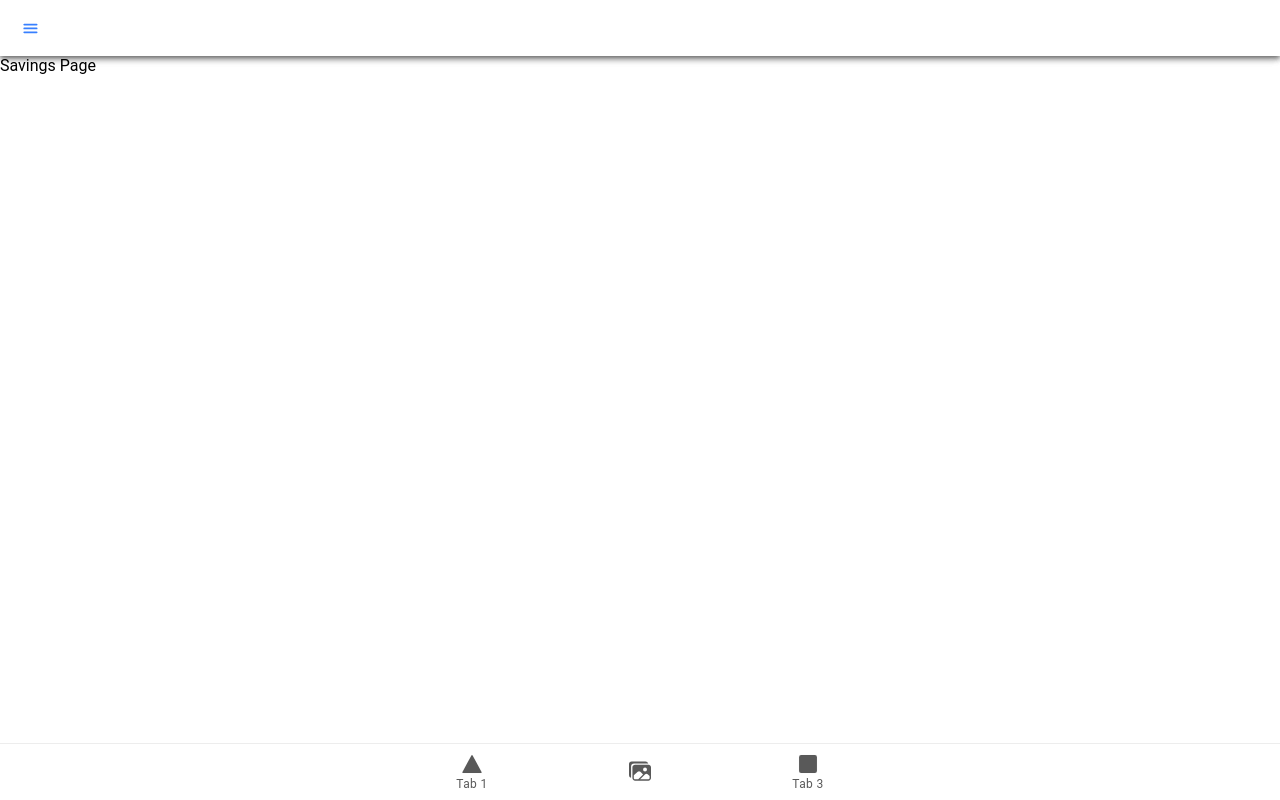
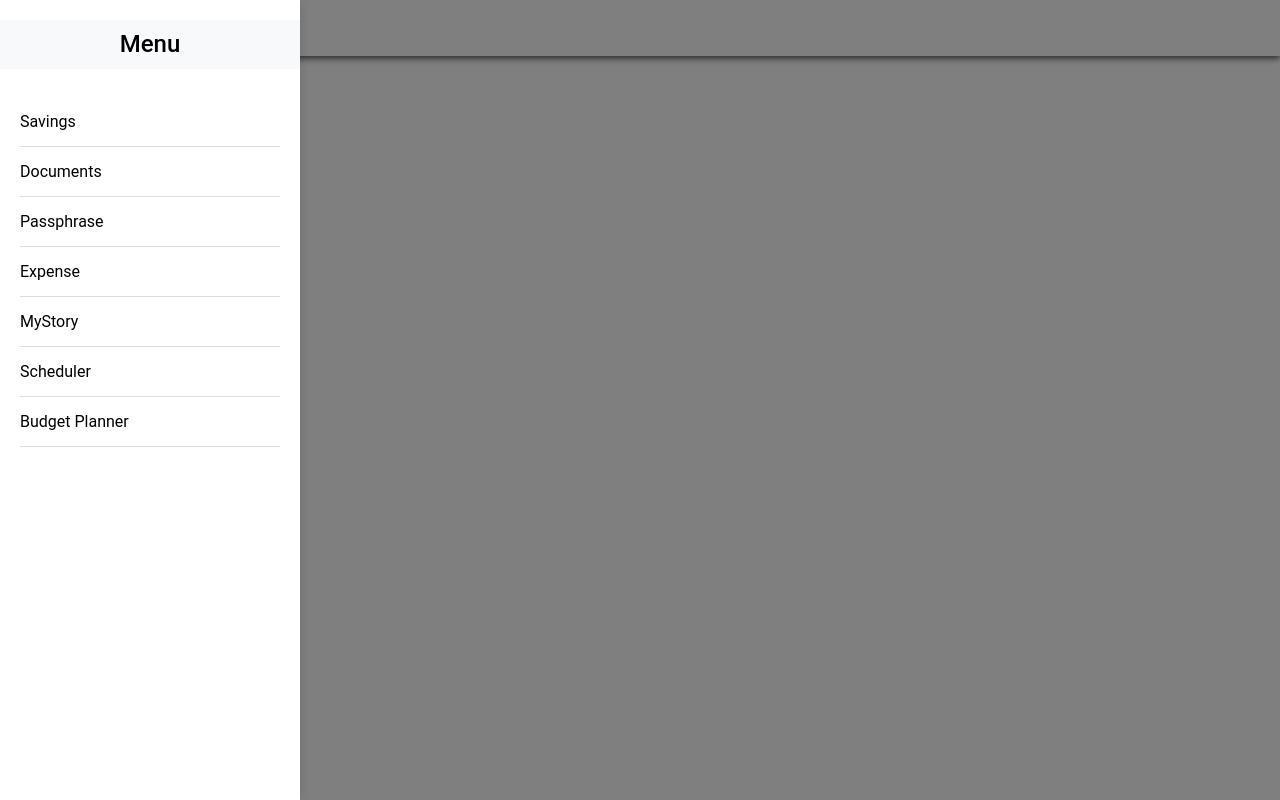
Before and after one commit to schaithanya/TrackerApp2025, a React (Vite) app: page /savings in a window 1280 px wide. Both pictures are taken after a click on the element 30 px from the left and 28 px from the top of the page. Built offline with nearby package versions, Linux system fonts and the light colour scheme.

Commit message:
code changes to fix left navigation

```diff
--- a/src/App.tsx
+++ b/src/App.tsx
@@ -3,16 +3,10 @@ import { Redirect, Route } from 'react-router-dom';
 import LeftNavigation from './components/LeftNavigation'; // Import the LeftNavigation component
 import {
   IonApp,
-  IonIcon,
-  IonLabel,
   IonRouterOutlet,
-  IonTabBar,
-  IonTabButton,
-  IonTabs,
   setupIonicReact
 } from '@ionic/react';
 import { IonReactRouter } from '@ionic/react-router';
-import { images, square, triangle } from 'ionicons/icons';
 import Savings from './pages/Savings';
 import Documents from './pages/Documents';
 import Passphrase from './pages/Passphrase';
@@ -55,9 +49,8 @@ const App: React.FC = () => {
     return (
         <IonApp>
             <IonReactRouter>
-                <LeftNavigation isOpen={isNavOpen} />
+                <LeftNavigation isOpen={isNavOpen} toggleNav={toggleNav} />
                 <Header toggleNav={toggleNav} /> {/* Pass the toggle function to the Header */}
-                <IonTabs>
                 <IonRouterOutlet>
                     <Route exact path="/savings" component={Savings} />
                     <Route exact path="/documents" component={Documents} />
@@ -70,21 +63,6 @@ const App: React.FC = () => {
                         <Redirect to="/savings" />
                     </Route>
                 </IonRouterOutlet>
-                    <IonTabBar slot="bottom">
-                        <IonTabButton tab="tab1" href="/tab1">
-                            <IonIcon aria-hidden="true" icon={triangle} />
-                            <IonLabel>Tab 1</IonLabel>
-                        </IonTabButton>
-                        <IonTabButton tab="tab2" href="/tab2">
-                            <IonIcon icon={images} />
-                            <IonLabel></IonLabel>
-                        </IonTabButton>
-                        <IonTabButton tab="tab3" href="/tab3">
-                            <IonIcon aria-hidden="true" icon={square} />
-                            <IonLabel>Tab 3</IonLabel>
-                        </IonTabButton>
-                    </IonTabBar>
-                </IonTabs>
             </IonReactRouter>
         </IonApp>
     );
--- a/src/components/LeftNavigation.css
+++ b/src/components/LeftNavigation.css
@@ -1,54 +1,50 @@
-.nav-backdrop {
+.nav-container {
+    position: fixed;
+    top: 0;
+    left: -300px;
+    width: 300px;
+    height: 100vh;
+    background: white;
+    z-index: 1000;
+    transition: left 0.3s ease-in-out;
+    box-shadow: 2px 0 10px rgba(0, 0, 0, 0.1);
+}
+
+.nav-container.open {
+    left: 0;
+}
+
+.nav-overlay {
     position: fixed;
     top: 0;
     left: 0;
-    right: 0;
-    bottom: 0;
-    background-color: rgba(0, 0, 0, 0.5);
-    z-index: 99;
+    width: 100%;
+    height: 100%;
+    background: rgba(0, 0, 0, 0.5);
+    z-index: 999;
+    opacity: 0;
+    transition: opacity 0.3s ease-in-out;
+    pointer-events: none;
 }
 
-.nav-menu {
-    position: fixed;
-    top: 0;
-    left: -280px;
-    width: 280px;
-    height: 100%;
-    background: white;
-    z-index: 100;
-    transition: transform 0.3s ease-in-out;
-    box-shadow: 2px 0 8px rgba(0, 0, 0, 0.1);
+.nav-overlay.visible {
+    opacity: 1;
+    pointer-events: auto;
 }
 
-.nav-menu.open {
-    transform: translateX(280px);
+.nav-title {
+    text-align: center;
+    margin: 20px 0;
+    padding: 10px;
+    background-color: #f8f9fa;
 }
 
-.menu-button {
-    position: fixed;
-    top: 10px;
-    left: 10px;
-    z-index: 101;
+.nav-item {
+    --padding-start: 20px;
+    --padding-end: 20px;
+    --min-height: 50px;
 }
 
-/* Adjusting the main content area */
-.main-content {
-    margin-left: 280px; /* Space for the navigation menu */
-    transition: margin-left 0.3s ease-in-out; /* Smooth transition */
+.nav-item:hover {
+    background-color: #f8f9fa;
 }
-
-/* Responsive styles */
-@media (max-width: 768px) {
-    .nav-menu {
-        width: 70%; /* Adjust width for smaller screens */
-    }
-
-    .menu-button {
-        top: 5px; /* Adjust button position */
-        left: 5px; /* Adjust button position */
-    }
-
-    .main-content {
-        margin-left: 0; /* Remove margin on smaller screens */
-    }
-}
--- a/src/components/LeftNavigation.tsx
+++ b/src/components/LeftNavigation.tsx
@@ -1,8 +1,9 @@
 import React from 'react';
 import { IonContent, IonList, IonItem, IonLabel } from '@ionic/react';
 import { useHistory } from 'react-router-dom';
+import './LeftNavigation.css';
 
-const LeftNavigation: React.FC<{ isOpen: boolean }> = ({ isOpen }) => {
+const LeftNavigation: React.FC<{ isOpen: boolean; toggleNav: () => void }> = ({ isOpen, toggleNav }) => {
     const history = useHistory();
 
     const pages = [
@@ -21,18 +22,27 @@ const LeftNavigation: React.FC<{ isOpen: boolean }> = ({ isOpen }) => {
 
     return (
         <>
-            <h2 style={{ textAlign: 'center', margin: '10px 0' }}>Menu</h2>
-            {isOpen && (
+            <div
+                className={`nav-overlay ${isOpen ? 'visible' : ''}`}
+                onClick={toggleNav}
+            />
+            <div className={`nav-container ${isOpen ? 'open' : ''}`}>
+                <h2 className="nav-title">Menu</h2>
                 <IonContent>
                     <IonList>
                         {pages.map((page) => (
-                            <IonItem button key={page.name} onClick={() => handleNavClick(page.path)}>
+                            <IonItem
+                                button
+                                key={page.name}
+                                onClick={() => handleNavClick(page.path)}
+                                className="nav-item"
+                            >
                                 <IonLabel>{page.name}</IonLabel>
                             </IonItem>
                         ))}
                     </IonList>
                 </IonContent>
-            )}
+            </div>
         </>
     );
 };
```
Lines whose indentation alone changed are shown as unchanged.
